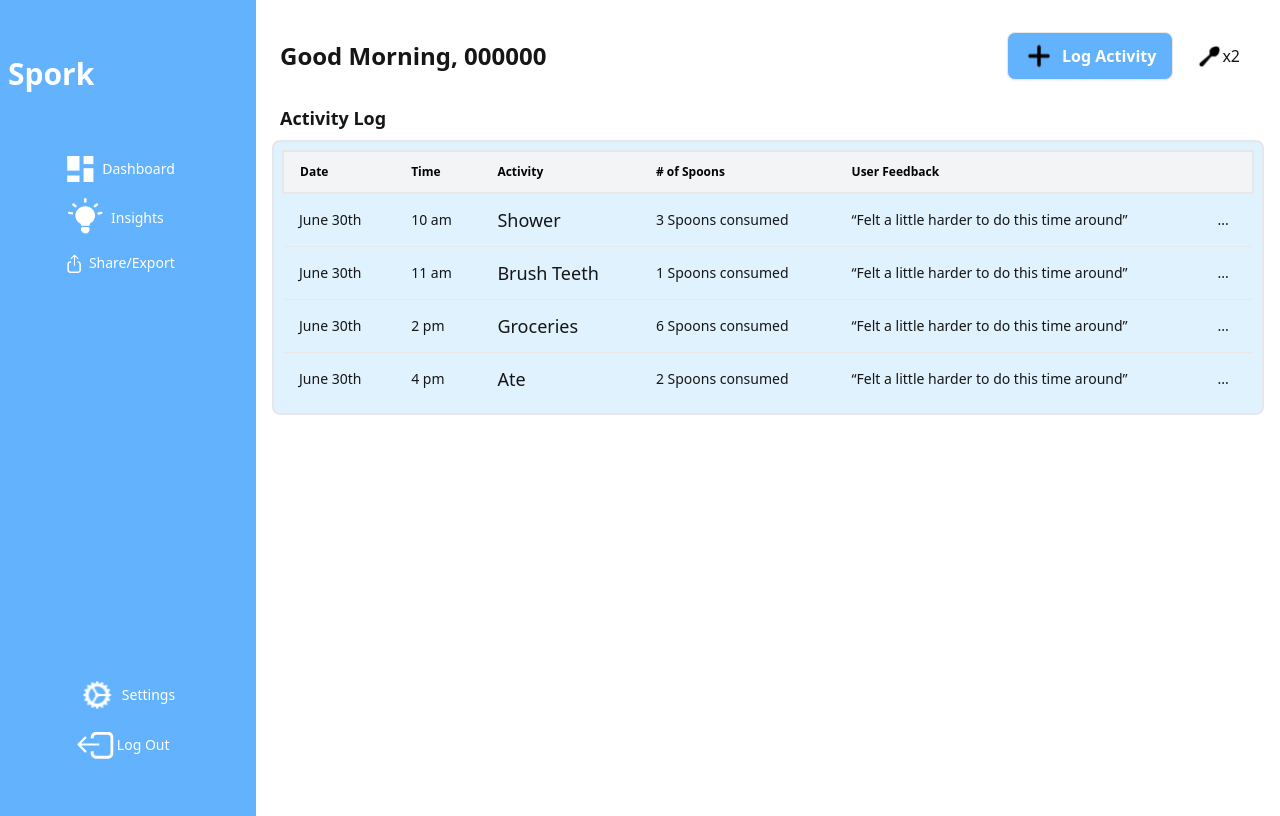
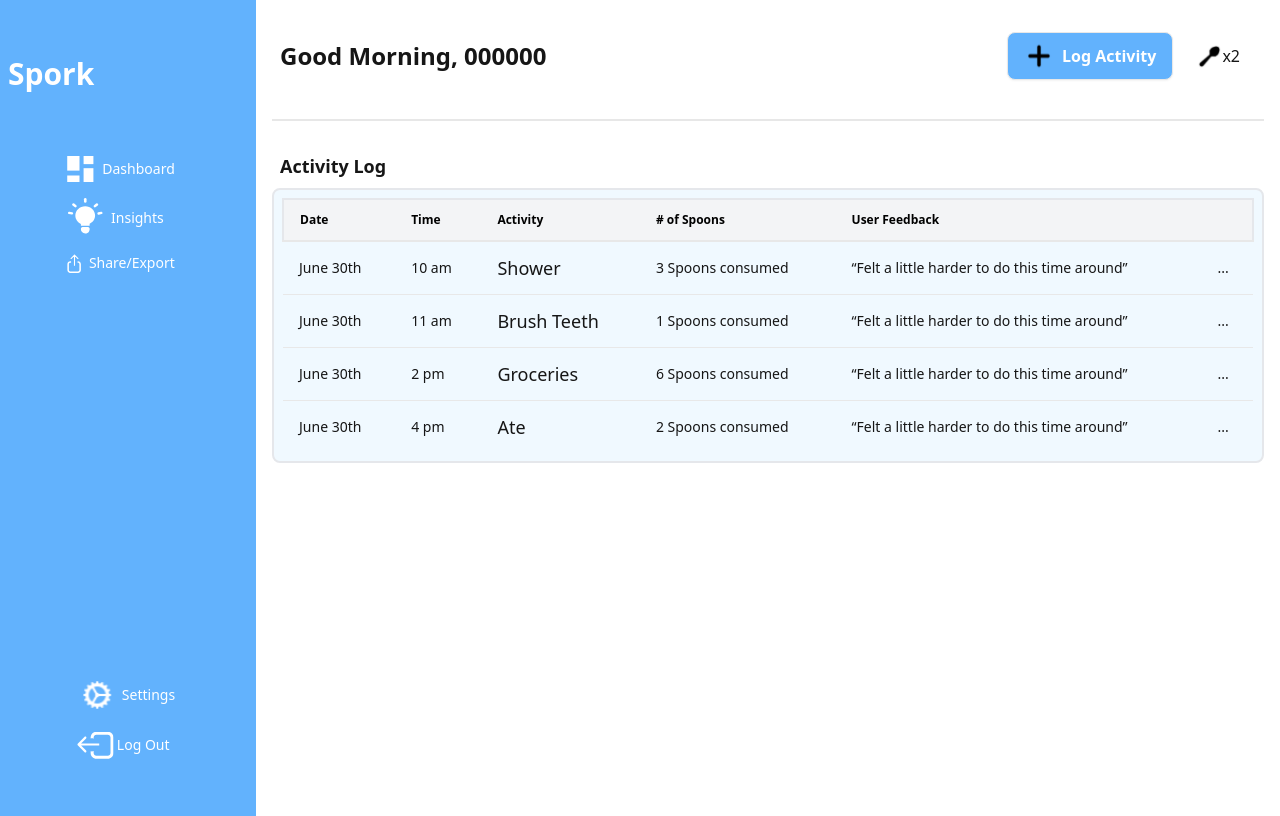
Before and after one commit to GeekAndDestroy/SpoonTracker, a React (Vite) app: page /activitylog in a window 1280 px wide. Built offline with nearby package versions, Linux system fonts and the light colour scheme; sample sign-in values are in the browser's storage.

Commit message:
minor adjustments (colors, etc)

```diff
--- a/src/Components/PageHeader.tsx
+++ b/src/Components/PageHeader.tsx
@@ -491,7 +491,7 @@ export default function PageHeader({}: PageHeaderProps) {
                                     <form method="dialog" className="flex w-full justify-between  pt-18">
                                         {/* if there is a button in form, it will close the modal */}
                                         <button className="btn mx-2 ">Cancel</button>
-                                        <button className="btn mx-2 bg-info">Save Activity</button>
+                                        <button className="btn mx-2 bg-info text-white">Save Activity</button>
                                     </form>
                                 </div>
                             </div>
--- a/src/Views/ActivityLog.tsx
+++ b/src/Views/ActivityLog.tsx
@@ -8,11 +8,12 @@ export default function Home({}: HomeProps) {
     return (
         <div className="col-span-4 p-4">
             <PageHeader />
+            <div className="divider"></div>
             <div className="w-full items-center justify-between">
                 <div className="w-full p-2">
                     <h3 className="text-lg font-semibold">Activity Log</h3>
                 </div>
-                <div className="flex w-full p-2 rounded-lg border-gray-200 border-2 bg-sky-100 max-h-[75dvh]">
+                <div className="flex w-full p-2 rounded-lg border-gray-200 border-2 bg-sky-50 max-h-[75dvh]">
                     <div className="overflow-x-auto w-full">
                         <table className="table table-pin-rows">
                             {/* head */}
--- a/src/Views/Home.tsx
+++ b/src/Views/Home.tsx
@@ -9,6 +9,7 @@ export default function Home({}: HomeProps) {
     return (
         <div className="col-span-4 p-4">
             <PageHeader />
+            <div className="divider"></div>
             <div className="w-full items-center justify-between">
                 <div className="w-full p-2">
                     <h3 className="text-lg font-semibold">
--- a/tailwind.config.js
+++ b/tailwind.config.js
@@ -10,7 +10,7 @@ export default {
   daisyui: {
     themes: [
       {
-        mytheme: {
+        light: {
           "primary": "#E200E6",
           "secondary": "#e7e7e7",
           "accent": "#ffff00",
@@ -21,6 +21,17 @@ export default {
           "warning": "#fdb900",
           "error": "#ff8eab",
           },
+        // dark: {
+        //   "primary": "#E200E6",
+        //   "secondary": "#e7e7e7",
+        //   "accent": "#ffff00",
+        //   "neutral": "#E200E6",
+        //   "base-100": "#ffffff",
+        //   "info": "#62b2fd",
+        //   "success": "#00ff00",
+        //   "warning": "#fdb900",
+        //   "error": "#ff8eab",
+        //   },
         },
       ],
     },
```
